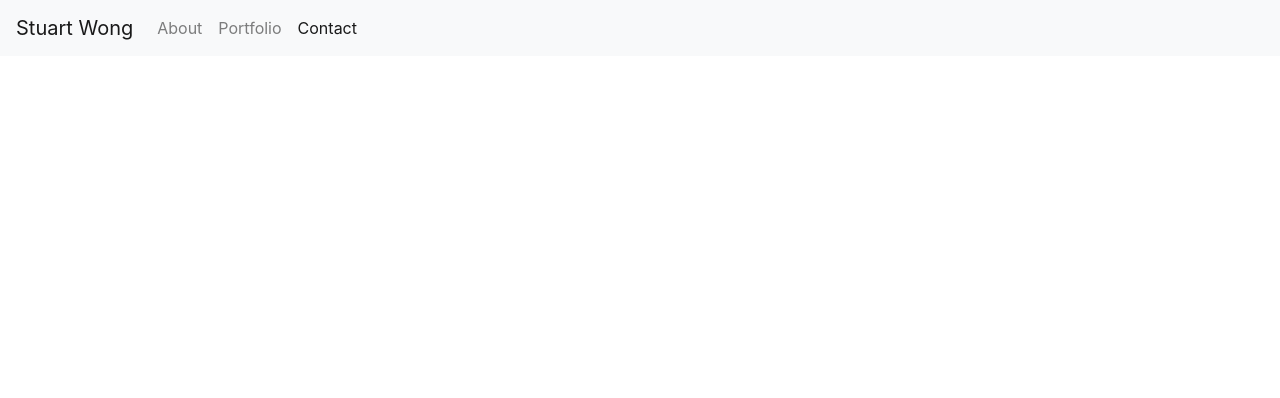
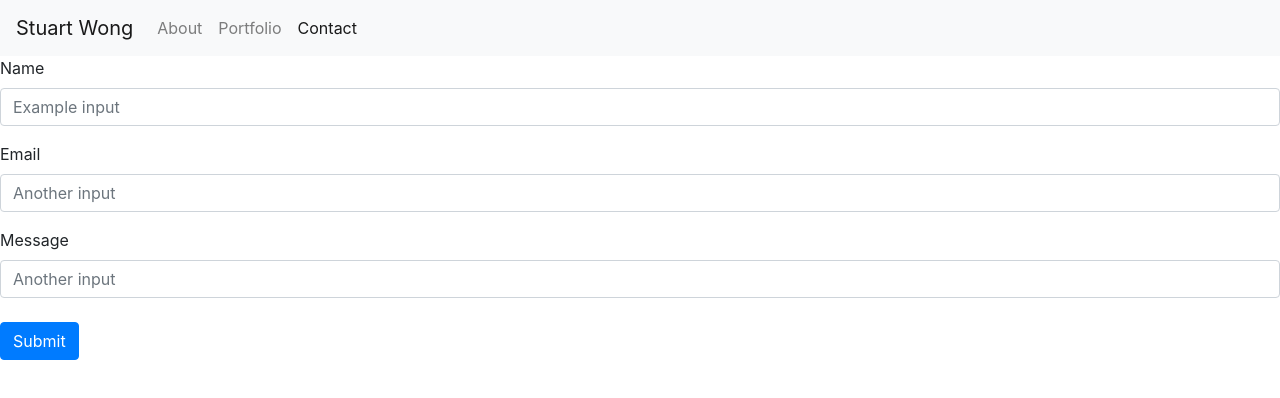
Before and after one commit to swong1200/portfolio, a plain HTML site: page contact.html in a window 1280 px wide. Drawn offline with nearby package versions, Linux system fonts and the light colour scheme.

Commit message:
Added content to contact.html

```diff
--- a/contact.html
+++ b/contact.html
@@ -7,6 +7,7 @@
     <title>Contact</title>
 </head>
 <body>
+  <!-- Nav Bar -->
     <nav>
         <nav class="navbar navbar-expand-lg navbar-light bg-light">
             <a class="navbar-brand" href="#">Stuart Wong</a>
@@ -28,6 +29,23 @@
             </div>
           </nav>
     </nav>
+    <!-- End of Nav Bar -->
+    <form>
+      <div class="form-group">
+        <label for="formGroupExampleInput">Name</label>
+        <input type="text" class="form-control" id="formGroupExampleInput" placeholder="Example input">
+      </div>
+      <div class="form-group">
+        <label for="formGroupExampleInput2">Email</label>
+        <input type="text" class="form-control" id="formGroupExampleInput2" placeholder="Another input">
+      </div>
+      <div class="form-group">
+        <label for="formGroupExampleInput2">Message</label>
+        <input type="text" class="form-control" id="formGroupExampleInput2" placeholder="Another input">
+        <br>
+        <button type="button" class="btn btn-primary">Submit</button>
+      </div>
+    </form>
     <!-- JQuery, Popper.js and Javascript at bottom of page -->
     <script src="https://code.jquery.com/jquery-3.5.1.slim.min.js" integrity="sha384-DfXdz2htPH0lsSSs5nCTpuj/zy4C+OGpamoFVy38MVBnE+IbbVYUew+OrCXaRkfj" crossorigin="anonymous"></script>
     <script src="https://cdn.jsdelivr.net/npm/popper.js@1.16.0/dist/umd/popper.min.js" integrity="sha384-Q6E9RHvbIyZFJoft+2mJbHaEWldlvI9IOYy5n3zV9zzTtmI3UksdQRVvoxMfooAo" crossorigin="anonymous"></script>
```
